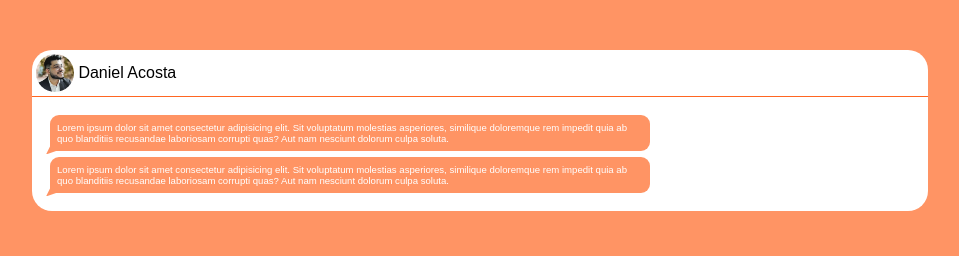
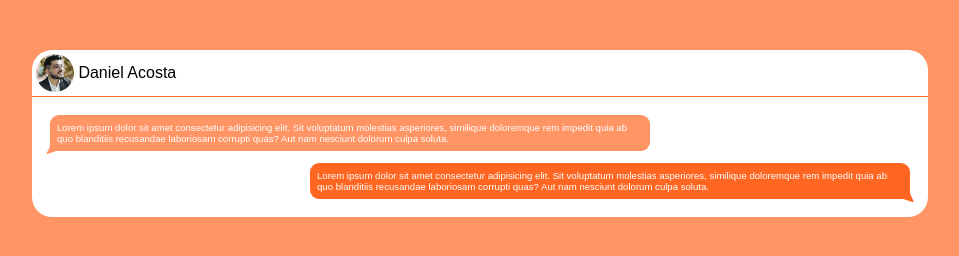
Before and after one commit to danielacosta3000/chat-box, a plain HTML site: page index.html in a window 1280 px wide. Shown: the whole page, without its empty margins (160-1119 px from the left). Drawn offline with nearby package versions, Linux system fonts and the light colour scheme.

Commit message:
Giving styles for the second message called "self"

```diff
--- a/styles.css
+++ b/styles.css
@@ -38,6 +38,8 @@ body,div,ul,li,a,h1,h2,h3,h4,p {
 
 .chat__content {
     padding: 12px;
+    display: flex;
+    flex-direction: column;
 }
 
 .msg {
@@ -52,6 +54,7 @@ body,div,ul,li,a,h1,h2,h3,h4,p {
     position: relative;
 }
 
+
 .msg::before {
     content: '';
     position: absolute;
@@ -63,3 +66,18 @@ body,div,ul,li,a,h1,h2,h3,h4,p {
     z-index: -1;
     clip-path: polygon(50% 0%, 0% 100%, 100% 66%);
 }
+
+.self {
+    background-color: var(--dark-color);
+    margin-left: auto;
+    border-radius: 9px 9px 0 9px;
+
+}
+
+.self::before {
+    background-color: var(--dark-color);
+    clip-path: polygon(57% 0%, 100% 100%, 0% 68%);
+    bottom: -3px;
+    left: auto;
+    right: -4px;
+}
```
